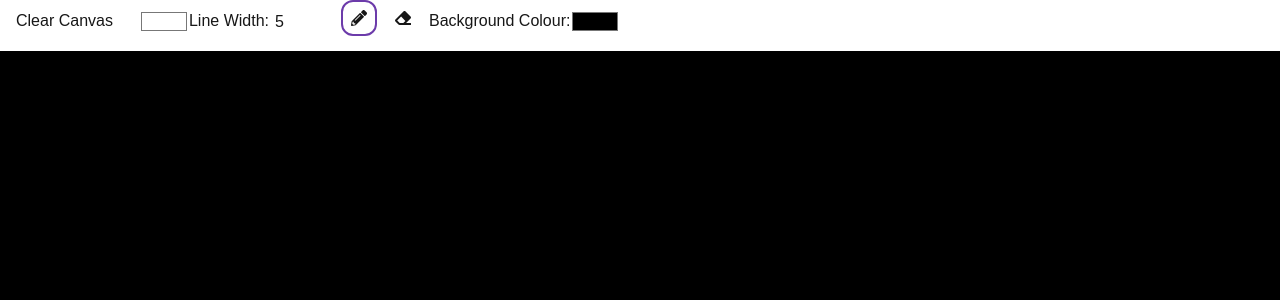
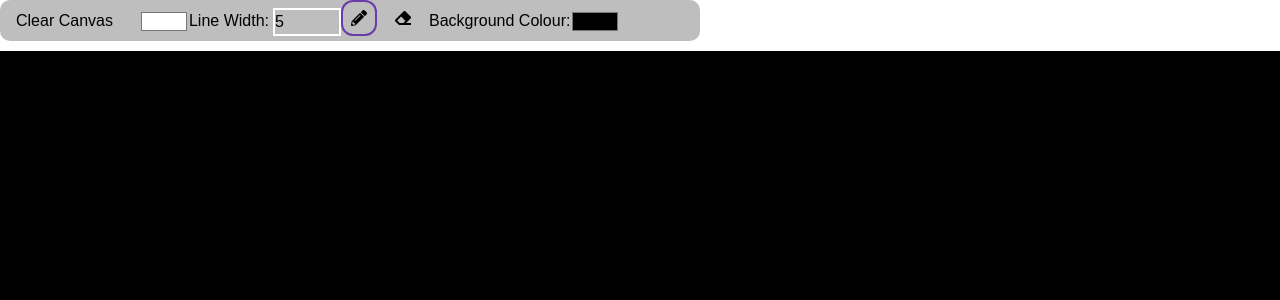
Before and after one commit to Kaimond/whiteboard, a Next.js app: page / in a window 1280 px wide. Shown: the top 300 px of the page. Built offline with nearby package versions, Linux system fonts and the light colour scheme.

Commit message:
Added further styling to toolbar

```diff
--- a/src/app/components/Toolbar.jsx
+++ b/src/app/components/Toolbar.jsx
@@ -4,7 +4,7 @@ import { FaPencilAlt } from "react-icons/fa";
 import { FaEraser } from "react-icons/fa";
 
 export default function Toolbar({ clearCanvas, setColour, setWidth, eraser, drawing, setBackgroundColour }) {
-    const [activeButton, setActiveButton] = useState("draw");
+    const [activeTool, setActiveTool] = useState("draw");
     const [selectedColour, setSelectedColour] = useState("#ffffff");
     const [lineWidth, setLineWidth] = useState("5");
     const [backgroundPickerColour, setBackgroundPickerColour] = useState("#000000");
@@ -28,7 +28,7 @@ export default function Toolbar({ clearCanvas, setColour, setWidth, eraser, draw
     };
 
     return (
-        <div style={{ marginBottom: "10px" }}>
+        <div style={{ marginBottom: "10px", backgroundColor: "#BEBEBE", color: "black", width: "700px", borderRadius: "10px" }}>
             <button
                 onClick={clearCanvas}
                 style={{
@@ -55,25 +55,25 @@ export default function Toolbar({ clearCanvas, setColour, setWidth, eraser, draw
                 style={{ marginLeft: "4px", border: "2px solid white", verticalAlign: "middle" }}
             />
             <button
-                onClick={() => { drawing(); setActiveButton("draw") }}
+                onClick={() => { drawing(); setActiveTool("draw") }}
                 style={{
                     padding: "8px",
                     marginRight: "10px",
                     cursor: "pointer",
-                    border: activeButton === "draw" ? "2px solid #6C3BAA" : "",
-                    borderRadius: activeButton === "draw" ? "12px" : "",
+                    border: activeTool === "draw" ? "2px solid #6C3BAA" : "",
+                    borderRadius: activeTool === "draw" ? "12px" : "",
                 }}
             >
                 <FaPencilAlt />
             </button>
             <button
-                onClick={() => { eraser(); setActiveButton("erase") }}
+                onClick={() => { eraser(); setActiveTool("erase") }}
                 style={{
                     padding: "8px",
                     marginRight: "10px",
                     cursor: "pointer",
-                    border: activeButton === "erase" ? "2px solid #6C3BAA" : "",
-                    borderRadius: activeButton === "erase" ? "12px" : "",
+                    border: activeTool === "erase" ? "2px solid #6C3BAA" : "",
+                    borderRadius: activeTool === "erase" ? "12px" : "",
                 }}
             >
                 <FaEraser />
```
